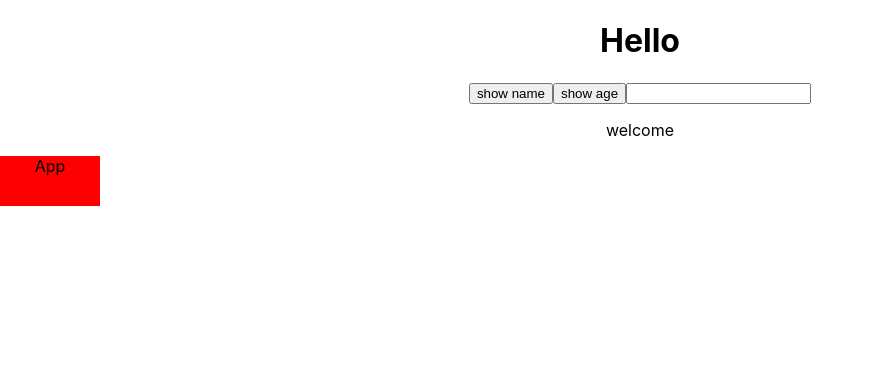
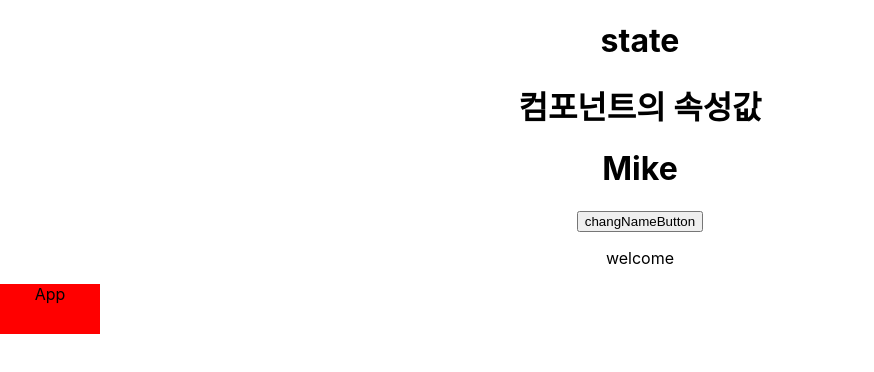
Before and after one commit to AhGnuesHo/voca, a React (Create React App) app: page / in a window 1280 px wide. Shown: the top 372 px of the page, without its empty margins (0-874 px from the left). Built offline with nearby package versions, Linux system fonts and the light colour scheme.

Commit message:
usestate

```diff
--- a/src/component/Hello.js
+++ b/src/component/Hello.js
@@ -2,23 +2,24 @@
 
 import World from "./World";
 import styles from "./Hello.module.css";
+import { useState } from "react";
 
 const Hello = () => {
+    const [name, setName] = useState('Mike');
+
     return (
         <div>
-            <h1>Hello</h1>
-            <button onClick = {showName}>show name</button>
+            <h1>state</h1>
+            <h1>컴포넌트의 속성값</h1>
+            <h1 className="name">{name}</h1>
             <button onClick = {() => {
-                console.log("20")
-            }}>show age</button>
-            <input type = "text" onChange={(e) => console.log(e.target.value)}></input>
+                setName(name === "Mike" ? "Jane" : "Mike");
+            }}>changNameButton</button>
+
 
         </div>
     );
 }
-// 미리 함수를 만들어 전달
-function showName(){
-    console.log("seung")
-}
+
 
 export default Hello;
```
